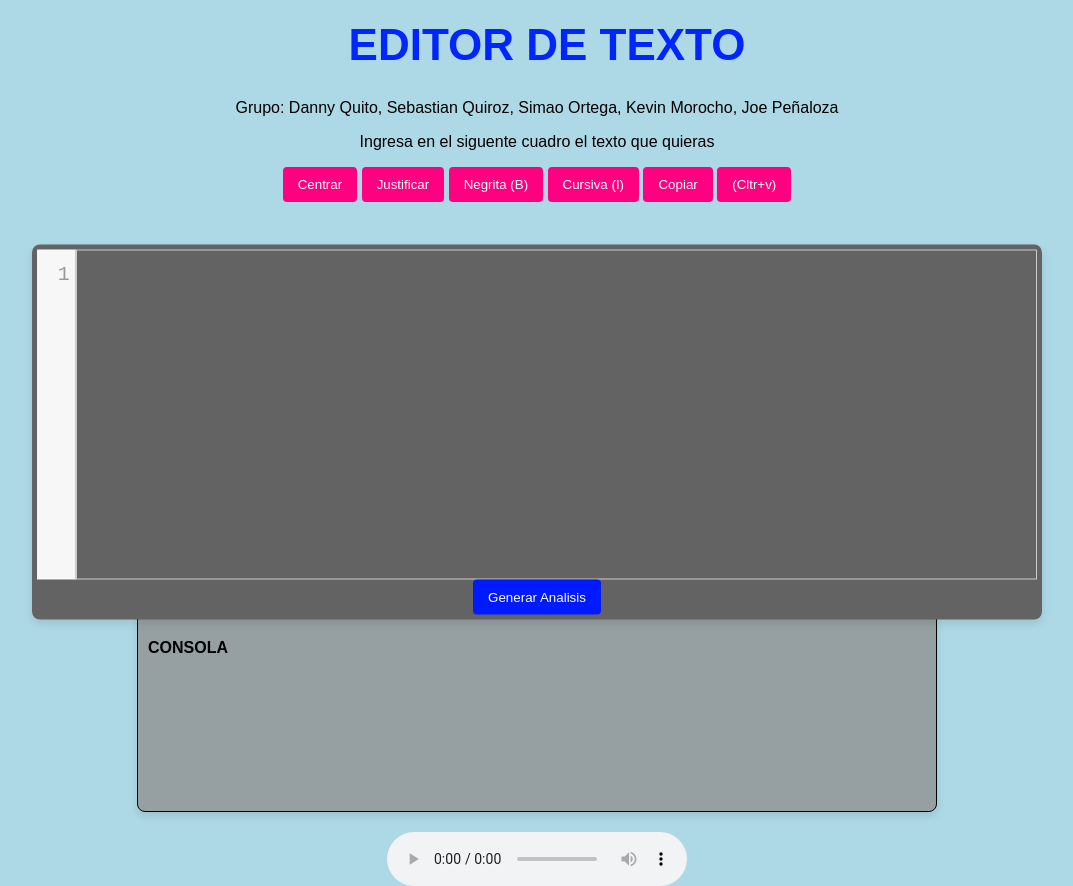
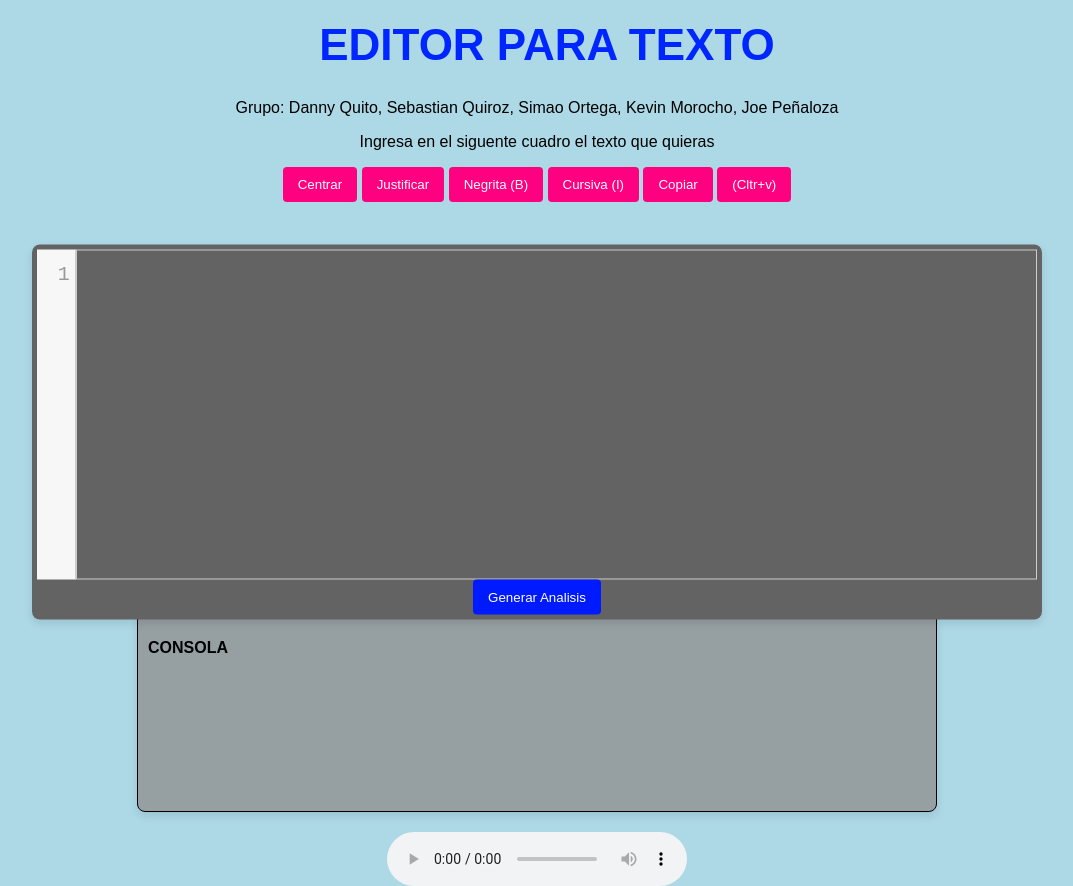
Before and after one commit to DannyQuito/EditorWeb, a plain HTML site: page index.html in a window 1280 px wide. Shown: the whole page, without its empty margins (103-1176 px from the left). Drawn offline with Linux system fonts and the light colour scheme.

Commit message:
Le cambie el titulo

```diff
--- a/index.html
+++ b/index.html
@@ -3,13 +3,13 @@
 <head>
     <meta charset="UTF-8">
     <meta name="viewport" content="width=device-width, initial-scale=1.0">
-    <title>Editor-Texto</title>
+    <title>EditorTexto</title>
     <link rel="stylesheet" href="index.css"><!---Mi enlace a mi cssEditar la apariencia----->
 </head>
 <body>
     <!-- El contenido visible de tu página web va aquí -->
     <div class="contenedorCabeza">
-        <h1 class="tituloCabeza">EDITOR DE TEXTO</h1>
+        <h1 class="tituloCabeza">EDITOR PARA TEXTO</h1>
         <p>Grupo: Danny Quito, Sebastian Quiroz, Simao Ortega, Kevin Morocho, Joe Peñaloza </p>
         <p>Ingresa en el siguente cuadro el texto que quieras</p>
         <!-- Contenedor para los botones de formato -->
```
